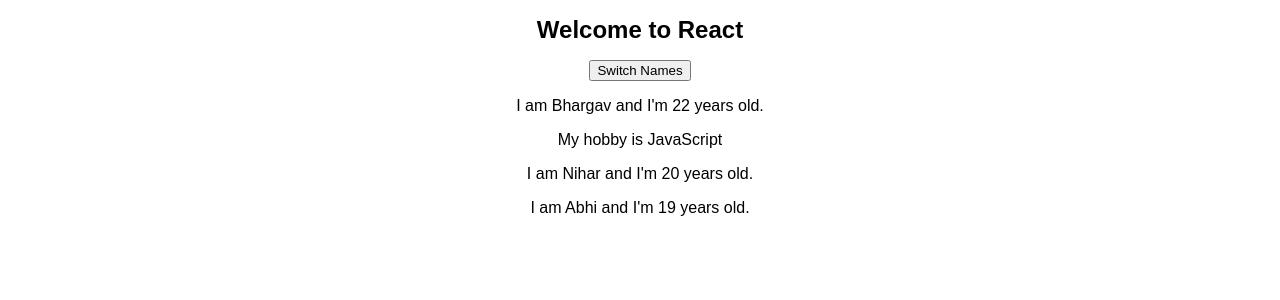
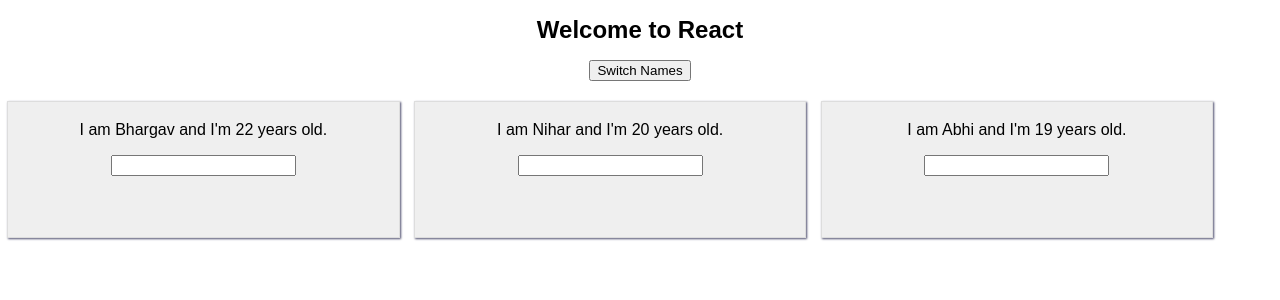
Before and after one commit to bhargav-patel-97/learning-react, a React (Create React App) app: page / in a window 1280 px wide. Shown: the top 300 px of the page. Built offline with nearby package versions, Linux system fonts and the light colour scheme.

Commit message:
Finishing off with the React Basics

```diff
--- a/src/App.css
+++ b/src/App.css
@@ -26,3 +26,7 @@
   from { transform: rotate(0deg); }
   to { transform: rotate(360deg); }
 }
+.Button {
+  display: block;
+  margin: 1% auto;
+}
--- a/src/App.js
+++ b/src/App.js
@@ -1,40 +1,52 @@
-import React, { Component } from 'react';
+import React, { useState } from 'react';
 import './App.css';
 import Person from './Person/Person';
 
-class App extends Component {
-  state = {
+const app = () => {
+  const [ personsState, setPersonsState ] = useState({
     persons: [
       { name: 'Bhargav', age: 22 },
       { name: 'Nihar', age: 20 },
       { name: 'Abhi', age:19 }
     ]
-  }
+  });
 
-  switchNameHandler = () => {
+  const switchNameHandler = () => {
     //DONT DO THIS this.state.persons[0] = 'Bhargav Patel';
     // INSTEAD, USE setState METHOD
-    this.setState({
+    setPersonsState({
       persons: [
         { name: 'Pratik', age: 22 },
         { name: 'Arjun', age: 21 },
         { name: 'Hit', age:22 }
       ]
     });
-    }
+    };
 
-  render() {
+    const handleChange = (event) => {
+      setPersonsState({
+        persons: [
+          { name: 'Pratik', age: 22 },
+          { name: event.target.value, age: 21 },
+          { name: 'Hit', age:22 }
+        ]
+      });
+    };
+
     return (
       <div className="App">
         <h1 className="App-title">Welcome to React</h1>
-        <button onClick={this.switchNameHandler}>Switch Names</button>
-        <Person name={this.state.persons[0].name} age={this.state.persons[0].age}>My hobby is JavaScript</Person>
-        <Person name={this.state.persons[1].name} age={this.state.persons[1].age}/>
-        <Person name={this.state.persons[2].name} age={this.state.persons[2].age}/>
+        <button className="Button" onClick={switchNameHandler}>Switch Names</button>
+
+        <Person name={personsState.persons[0].name} age={personsState.persons[0].age}/>
+        <Person
+        name={personsState.persons[1].name}
+        age={personsState.persons[1].age}
+        change={handleChange}
+        />
+        <Person name={personsState.persons[2].name} age={personsState.persons[2].age}/>
       </div>
     );
-   //return React.createElement('div', {className: 'App'}, React.createElement('h1', null, 'Does this work?',));
-  }
 }
 
-export default App;
+export default app;
--- /dev/null
+++ b/src/Person/Person.css
@@ -0,0 +1,11 @@
+.Person {
+    width: 30%;
+    height: 8em;
+    background-color: #efefef;
+    margin: auto;
+    float: left;
+    padding: 0.20em;
+    margin: 0.45em;
+    border: 1px solid #ddd;
+    box-shadow: 1px 1px 2px #505070;
+}
--- a/src/Person/Person.js
+++ b/src/Person/Person.js
@@ -1,10 +1,11 @@
-import React from'react';
-
+import React from 'react';
+import './Person.css';
 const person = (props) => {
     return (
-    <div>
+    <div className='Person'>
         <p>I am {props.name} and I'm {props.age} years old.</p>
         <p>{props.children}</p>
+        <input type="text" onChange={props.change}/>
     </div>
     );
 };
```
Also changed, not shown: src/logo.svg (deleted).
